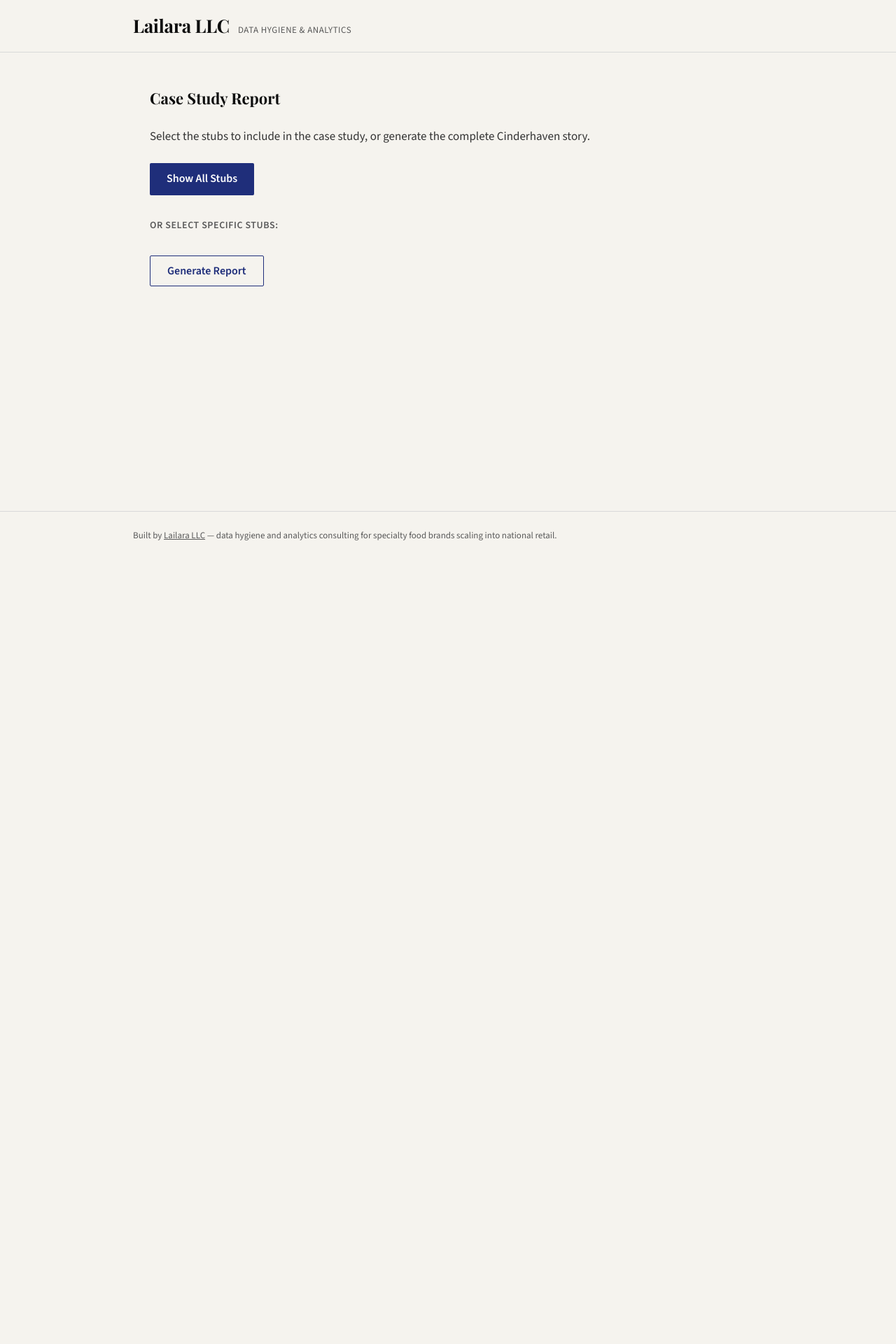
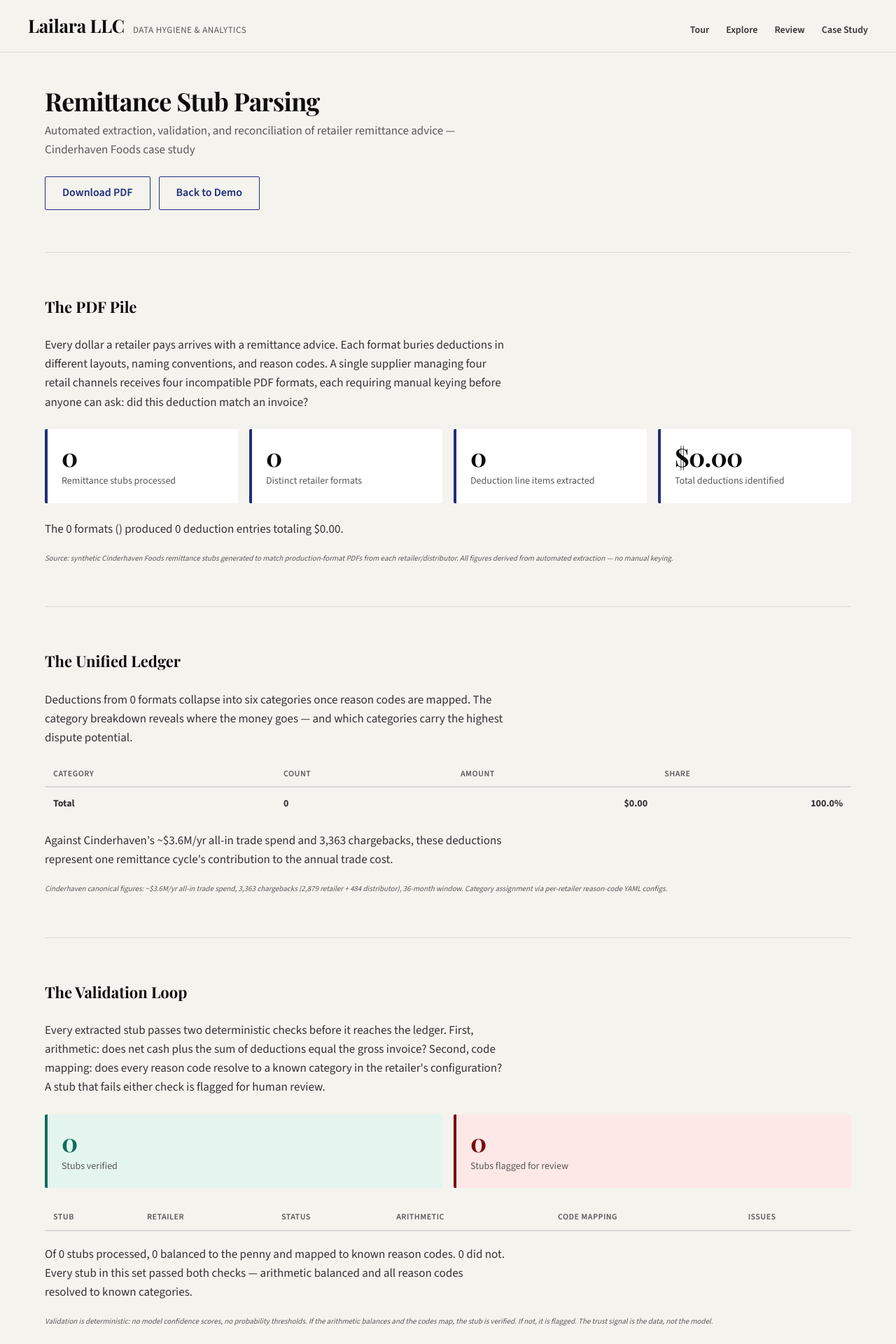
Before and after one commit to MsShawnP/remittance-stub-parsing, a FastAPI app: page /report in a window 1280 px wide. Shown: the top 1920 px of the page at 70% size. Before the commit the page ends 772 px from the top, so only its background shows below. Run offline with FastAPI, Linux system fonts and the light colour scheme; lists and menus that the app fills with data are empty.

Commit message:
Exec-readiness: nav link, design system compliance, template fixes
Co-Authored-By: Claude Opus 4.6 <noreply@anthropic.com>

```diff
--- a/app/routes/report.py
+++ b/app/routes/report.py
@@ -220,7 +220,7 @@ async def report_page(
         description="Comma-separated list of stub filenames to include.",
     ),
     show_all: bool = Query(
-        default=False,
+        default=True,
         description="If true, include all stubs in the report.",
     ),
 ):
--- a/app/static/css/main.css
+++ b/app/static/css/main.css
@@ -96,7 +96,7 @@
     --font-sans: 'Source Sans 3', 'Source Sans Pro', 'Helvetica Neue', Helvetica, Arial, sans-serif;
 
     /* Layout */
-    --content-max-width: 900px;
+    --content-max-width: 1200px;
     --section-gap: 60px;
     --border-radius: 2px;
 }
@@ -146,6 +146,26 @@ a:hover {
 .header-inner {
     max-width: var(--content-max-width);
     margin: 0 auto;
+    display: flex;
+    align-items: baseline;
+    justify-content: space-between;
+}
+
+.site-nav {
+    display: flex;
+    gap: 24px;
+}
+
+.site-nav a {
+    font-family: var(--font-sans);
+    font-size: 14px;
+    font-weight: 600;
+    color: var(--text-primary);
+    text-decoration: none;
+}
+
+.site-nav a:hover {
+    color: var(--navy);
 }
 
 .brand {
@@ -447,7 +467,8 @@ a:hover {
 .stub-card-issues {
     margin-top: 12px;
     padding: 12px;
-    background-color: var(--fail-bg);
+    background-color: #faf8f6;
+    border-left: 4px solid var(--fail-text);
     border-radius: var(--border-radius);
 }
 
@@ -809,8 +830,9 @@ a:hover {
 }
 
 .tag-broken {
-    background-color: var(--fail-bg);
+    background-color: #faf8f6;
     color: var(--fail-text);
+    border: 1px solid var(--fail-text);
 }
 
 .explore-results {
--- a/app/templates/base.html
+++ b/app/templates/base.html
@@ -16,6 +16,12 @@
                 <span class="brand-name">Lailara LLC</span>
                 <span class="brand-subtitle">Data Hygiene &amp; Analytics</span>
             </a>
+            <nav class="site-nav">
+                <a href="/tour">Tour</a>
+                <a href="/explore">Explore</a>
+                <a href="/review">Review</a>
+                <a href="/report?show_all=true">Case Study</a>
+            </nav>
         </div>
     </header>
 
--- a/app/templates/explore.html
+++ b/app/templates/explore.html
@@ -27,7 +27,7 @@
             <span class="explore-card-name">{{ stub.name }}</span>
             <span class="explore-card-meta">{{ stub.size_kb }} KB</span>
             {% if stub.is_broken %}
-            <span class="explore-card-tag tag-broken">Broken</span>
+            <span class="explore-card-tag tag-broken">Test Case</span>
             {% endif %}
             <span class="htmx-indicator" id="loading-{{ stub.filename | replace('.', '-') }}">
                 Processing...
--- a/app/templates/report/sections/evidence.html
+++ b/app/templates/report/sections/evidence.html
@@ -66,7 +66,7 @@
     </table>
 
     <p class="report-body">
-        Of {{ stub_count }} stubs processed, {{ verified_count }} balanced to the penny
+        Of {{ stub_count }} {{ "stub" if stub_count == 1 else "stubs" }} processed, {{ verified_count }} balanced to the penny
         and mapped to known reason codes. {{ flagged_count }} did not.
         {% if flagged_count > 0 %}
         Flagged stubs enter the review queue, where an analyst can inspect the
--- a/app/templates/report/sections/hook.html
+++ b/app/templates/report/sections/hook.html
@@ -32,18 +32,18 @@
     <p class="report-body">
         {% if format_count == 4 %}
         The {{ format_count }} remittance formats — {{ formats | join(", ") }} — produced
-        {{ total_deduction_count }} deduction entries totalling
+        {{ total_deduction_count }} deduction entries totaling
         {{ total_deduction_amount | format_currency }}. Each format uses its own
         reason-code taxonomy, column layout, and arithmetic conventions. The pipeline
-        normalises all four into a single typed ledger in under a second per stub.
+        normalizes all four into a single typed ledger in under a second per stub.
         {% elif format_count == 1 %}
         The {{ formats[0] }} format produced {{ total_deduction_count }} deduction entries
-        totalling {{ total_deduction_amount | format_currency }}. Even a single format
+        totaling {{ total_deduction_amount | format_currency }}. Even a single format
         contains enough variation in reason codes and line-item structures to
         demonstrate the extraction and validation pipeline.
         {% else %}
         The {{ format_count }} formats ({{ formats | join(", ") }}) produced
-        {{ total_deduction_count }} deduction entries totalling
+        {{ total_deduction_count }} deduction entries totaling
         {{ total_deduction_amount | format_currency }}.
         {% endif %}
     </p>
--- a/app/templates/report/sections/margin_math.html
+++ b/app/templates/report/sections/margin_math.html
@@ -71,7 +71,7 @@
                 <td class="col-amount">{{ sd.reconciliation.unmatched_amount | format_currency }}</td>
                 <td>
                     {% if sd.reconciliation.dispute_window_days_remaining is not none %}
-                    {{ sd.reconciliation.dispute_window_days_remaining }} days
+                    {{ sd.reconciliation.dispute_window_days_remaining }} {{ "day" if sd.reconciliation.dispute_window_days_remaining == 1 else "days" }}
                     {% else %}
                     —
                     {% endif %}
@@ -81,15 +81,15 @@
         </tbody>
     </table>
 
-    <h3 class="report-subsection-title">Labour Estimate</h3>
+    <h3 class="report-subsection-title">Labor Estimate</h3>
 
     <p class="report-body">
         Manual keying of a single remittance stub — opening the PDF, reading
         each line item, typing invoice numbers and amounts into a spreadsheet,
         checking arithmetic — takes an experienced analyst 8 to 15 minutes per
-        stub. At {{ stub_count }} stubs, that is {{ stub_count * 10 }} to
+        stub. At {{ stub_count }} {{ "stub" if stub_count == 1 else "stubs" }}, that is {{ stub_count * 10 }} to
         {{ stub_count * 15 }} minutes of manual work. The automated pipeline
-        processes the same set in under {{ stub_count }} seconds.
+        processes the same set in under {{ stub_count }} {{ "second" if stub_count == 1 else "seconds" }}.
     </p>
 
     <div class="report-stat-row">
@@ -113,7 +113,7 @@
     <p class="report-footnote">
         Reconciliation against Cinderhaven reference invoices
         (data/cinderhaven_reference.json). Dispute window: {{ dispute_window_days }} days
-        from deduction date. Labour estimates based on industry benchmarks for
+        from deduction date. Labor estimates based on industry benchmarks for
         manual remittance keying.
     </p>
 </section>
--- a/app/templates/report/sections/proof.html
+++ b/app/templates/report/sections/proof.html
@@ -3,7 +3,7 @@
     <h2 class="section-title">The Unified Ledger</h2>
 
     <p class="report-body">
-        Deductions from {{ format_count }} formats collapse into six categories
+        Deductions from {{ format_count }} {{ "format" if format_count == 1 else "formats" }} collapse into six categories
         once reason codes are mapped. The category breakdown reveals where the
         money goes — and which categories carry the highest dispute potential.
     </p>
@@ -93,7 +93,7 @@
         {%- endif %}.
         {% endif %}
         Against Cinderhaven's ~{{ annual_trade_spend | format_compact }}/yr all-in trade spend
-        and {{ total_chargebacks }} chargebacks, these deductions represent one
+        and {{ "{:,}".format(total_chargebacks) }} chargebacks, these deductions represent one
         remittance cycle's contribution to the annual trade cost.
     </p>
 
```
Also changed, not shown: tests/test_report.py (+4 -4 lines).
